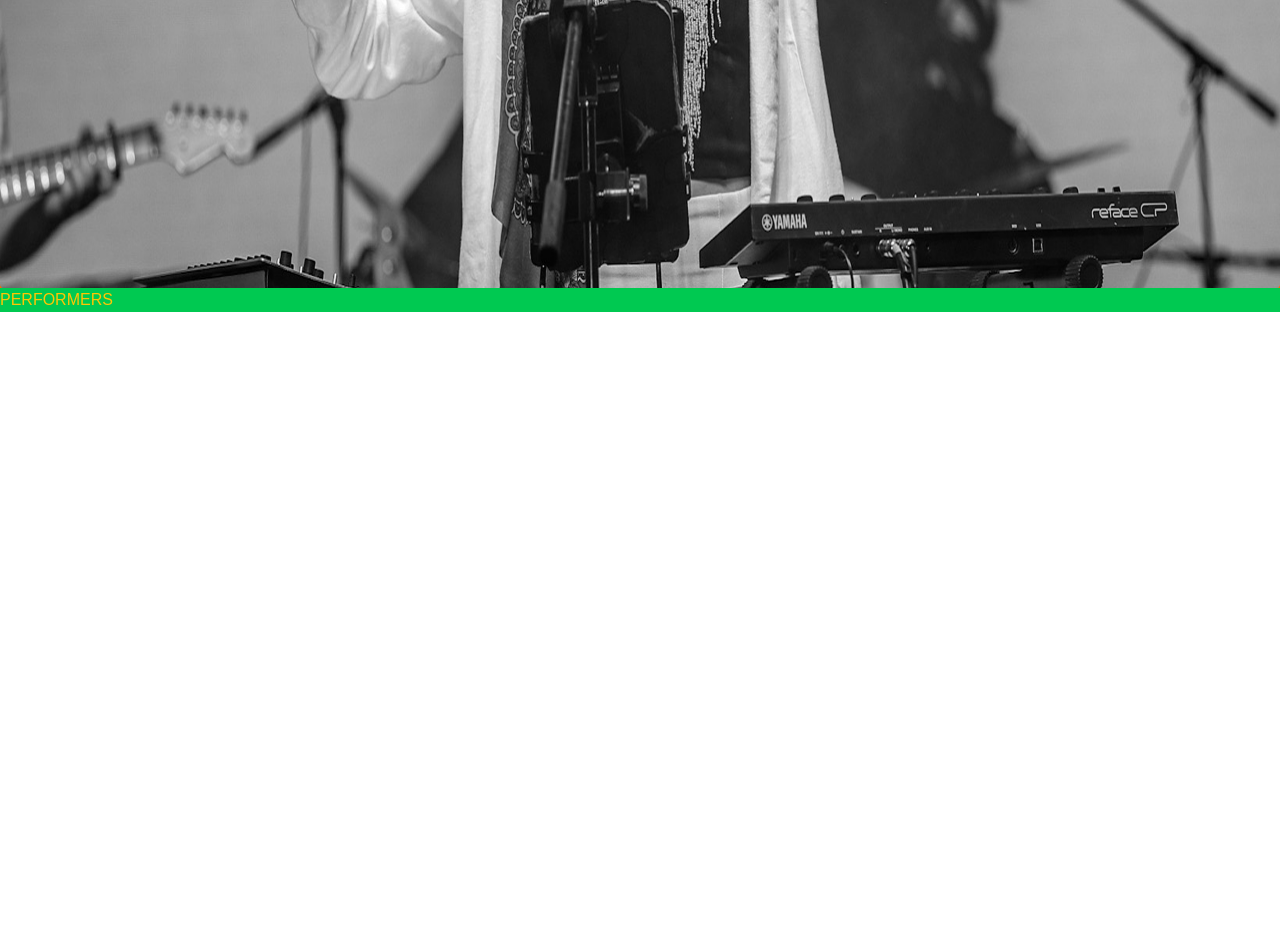
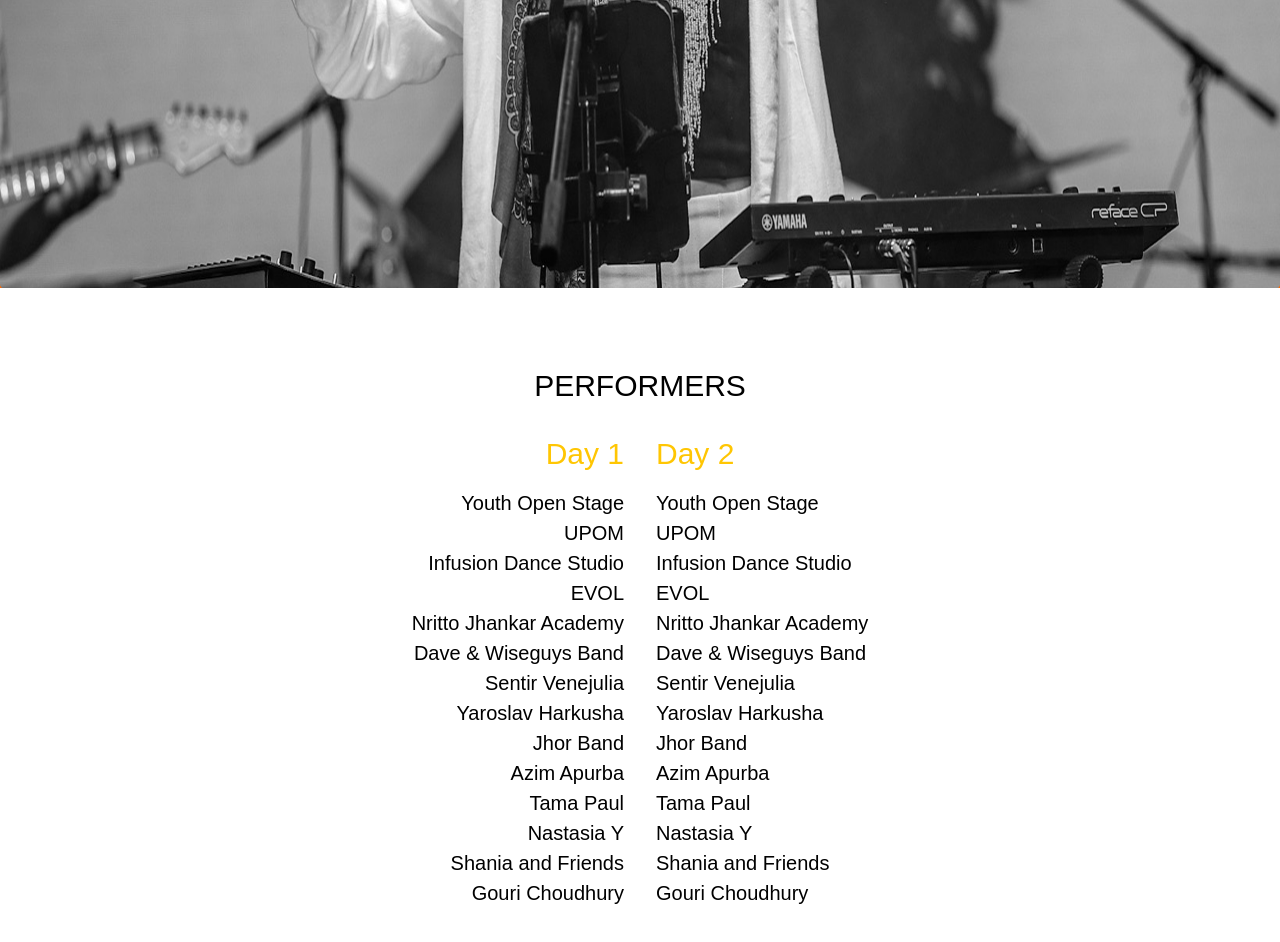
Before and after one commit to mdsaifurrahmann/folkfest, a website: page index.html in a window 1280 px wide. Shown: the part 770-1712 px from the top of the page. Before the commit the page ends 1082 px from the top, so only its background shows below. Drawn offline with Linux system fonts and the light colour scheme; a web font is replaced by a local one.

Commit message:
Enhance performers section with two-column layout and detailed performer lists

```diff
--- a/index.html
+++ b/index.html
@@ -65,8 +65,48 @@
             </div>
         </div>
     </section>
-    <section class="bg-green-500">
+    <section class="my-20">
         <h3 class="section-title">PERFORMERS</h3>
+        <div class="flex gap-8 w-fit mx-auto">
+            <div class="text-right">
+                <h1 class="text-primary text-3xl mb-4">Day 1</h1>
+                <ul class="text-[20px]">
+                    <li>Youth Open Stage</li>
+                    <li>UPOM</li>
+                    <li>Infusion Dance Studio</li>
+                    <li>EVOL</li>
+                    <li>Nritto Jhankar Academy</li>
+                    <li>Dave & Wiseguys Band</li>
+                    <li>Sentir Venejulia</li>
+                    <li>Yaroslav Harkusha</li>
+                    <li>Jhor Band</li>
+                    <li>Azim Apurba</li>
+                    <li>Tama Paul</li>
+                    <li>Nastasia Y</li>
+                    <li>Shania and Friends</li>
+                    <li>Gouri Choudhury</li>
+                </ul>
+            </div>
+            <div class="text-left">
+                <h1 class="text-primary text-3xl mb-4">Day 2</h1>
+                <ul class="text-[20px]">
+                    <li>Youth Open Stage</li>
+                    <li>UPOM</li>
+                    <li>Infusion Dance Studio</li>
+                    <li>EVOL</li>
+                    <li>Nritto Jhankar Academy</li>
+                    <li>Dave & Wiseguys Band</li>
+                    <li>Sentir Venejulia</li>
+                    <li>Yaroslav Harkusha</li>
+                    <li>Jhor Band</li>
+                    <li>Azim Apurba</li>
+                    <li>Tama Paul</li>
+                    <li>Nastasia Y</li>
+                    <li>Shania and Friends</li>
+                    <li>Gouri Choudhury</li>
+                </ul>
+            </div>
+        </div>
     </section>
     <script src="./public/js/app.js"></script>
 </body>
--- a/src/css/app.css
+++ b/src/css/app.css
@@ -41,5 +41,5 @@ header{
 
 /* Common CSS */
 .section-title{
-    @apply text-primary;
+    @apply text-center text-3xl mb-8;
 }
```
Also changed, not shown: public/css/app.css.
